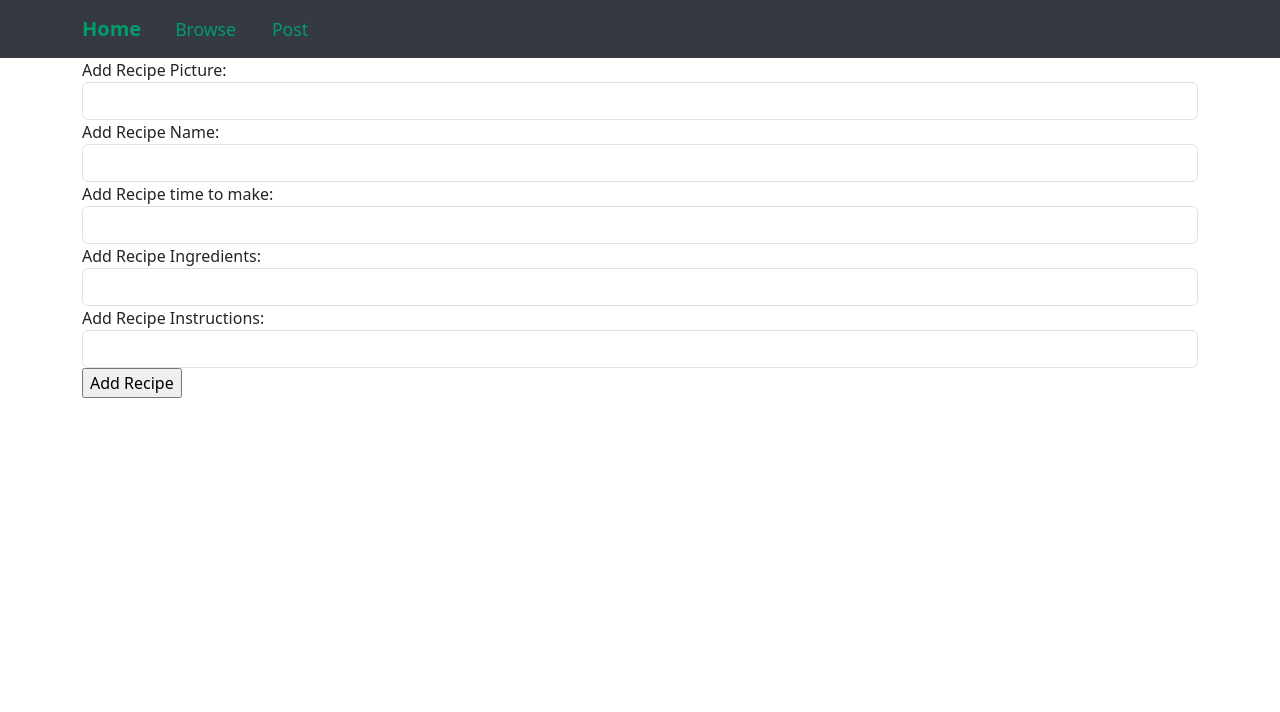
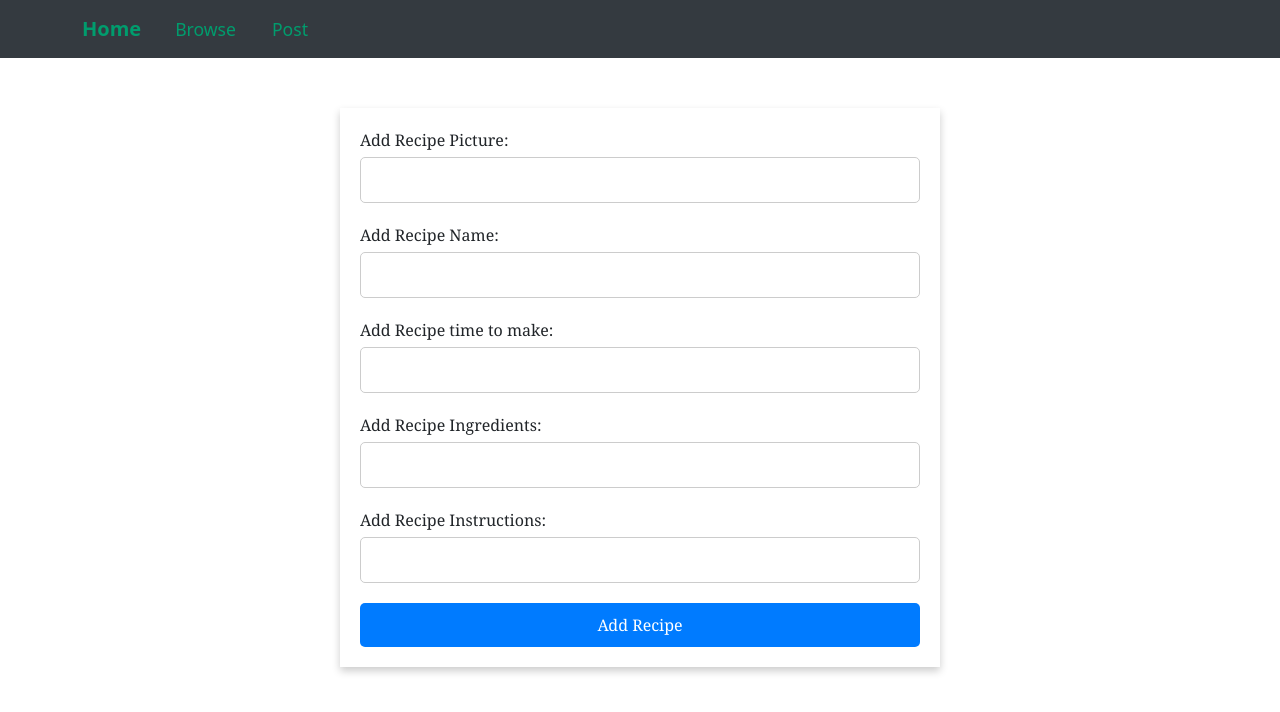
Before and after one commit to WilsonSong1/DataRepRecipeBrowser, a React (Create React App) app in the folder DataRepProject/: page /post in a window 1280 px wide. Shown: the top 712 px of the page. Built offline with nearby package versions, Linux system fonts and the light colour scheme.

Commit message:
Browse and Post CSS added

```diff
--- a/DataRepProject/src/components/Browse.css
+++ b/DataRepProject/src/components/Browse.css
@@ -0,0 +1,55 @@
+ .card {
+    max-width: 600px;
+    margin: 20px auto;
+    padding: 15px;
+    box-shadow: 0px 4px 8px rgba(0, 0, 0, 0.2);
+    border: 1px solid #ddd;
+  }
+
+  .card-header {
+    font-weight: bold;
+    font-size: 1.25rem;
+    text-align: center;
+  }
+
+  .card-body img {
+    display: block;
+    max-width: 100%;
+    margin: 15px auto;
+    border-radius: 10px;
+    box-shadow: 0px 4px 6px rgba(0, 0, 0, 0.1);
+  }
+  footer {
+    margin-top: 10px;
+    color: #666;
+    font-size: 0.9rem;
+  }
+
+  .btn {
+    padding: 10px 15px;
+    font-size: 1rem;
+    font-weight: bold;
+    border-radius: 5px;
+    text-align: center;
+    cursor: pointer;
+  }
+
+  .btn-primary {
+    background-color: #007bff;
+    border: none;
+    margin-right: 10px;
+  }
+
+  .btn-primary:hover {
+    background-color: #0056b3;
+  }
+
+  .btn-danger {
+    background-color: #dc3545;
+    color: white;
+    border: none;
+  }
+
+  .btn-danger:hover {
+    background-color: #a71d2a;
+  }
--- a/DataRepProject/src/components/Browse.js
+++ b/DataRepProject/src/components/Browse.js
@@ -1,6 +1,7 @@
 import Recipes from "./Recipe";
 import { useEffect, useState } from "react";
 import axios from "axios";
+import './Browse.css';
 
 const Read = () => {
 
--- a/DataRepProject/src/components/NavigationBar.js
+++ b/DataRepProject/src/components/NavigationBar.js
@@ -1,7 +1,6 @@
 import Container from 'react-bootstrap/Container';
 import Nav from 'react-bootstrap/Nav';
 import Navbar from 'react-bootstrap/Navbar';
-import Button from 'react-bootstrap/Button';
 import './NavigationBar.css';
 
 const NavigationBar = () => {
--- a/DataRepProject/src/components/Post.css
+++ b/DataRepProject/src/components/Post.css
@@ -1,3 +1,48 @@
-.container{
+ .container-post {
+    max-width: 600px;
+    margin: 50px auto;
+    padding: 20px;
+    box-shadow: 0px 4px 8px rgba(0, 0, 0, 0.2);
+    font-family: Georgia, Serif;
+  }
 
-}
+  .form-group {
+    margin-bottom: 20px;
+  }
+
+  input[type="text"] {
+    width: 100%;
+    padding: 10px;
+    border: 1px solid #ccc;
+    border-radius: 5px;
+    font-size: 1rem;
+  }
+
+  input[type="text"]:focus {
+    border-color: #007bff;
+    outline: none;
+    box-shadow: 0px 0px 4px rgba(0, 123, 255, 0.25);
+  }
+
+  /* Submit Button */
+  input[type="submit"] {
+    display: inline-block;
+    width: 100%;
+    padding: 10px;
+    background-color: #007bff;
+    color: white;
+    font-size: 1rem;
+    border: none;
+    border-radius: 5px;
+    cursor: pointer;
+    text-align: center;
+  }
+
+  input[type="submit"]:hover {
+    background-color: #0056b3;
+  }
+
+  /* Add some spacing between form elements */
+  .form-group input {
+    margin-top: 5px;
+  }
--- a/DataRepProject/src/components/Post.js
+++ b/DataRepProject/src/components/Post.js
@@ -1,5 +1,6 @@
 import axios from "axios";
 import { useState } from "react";
+import './Post.css';
 
 const Create = () => {
 
@@ -20,7 +21,7 @@ const Create = () => {
     }
 
     return (
-        <div className="container">
+        <div class="container-post">
             <form onSubmit={handleSubmit}>
                 <div className="form-group">
                     <label>Add Recipe Picture: </label>
```
